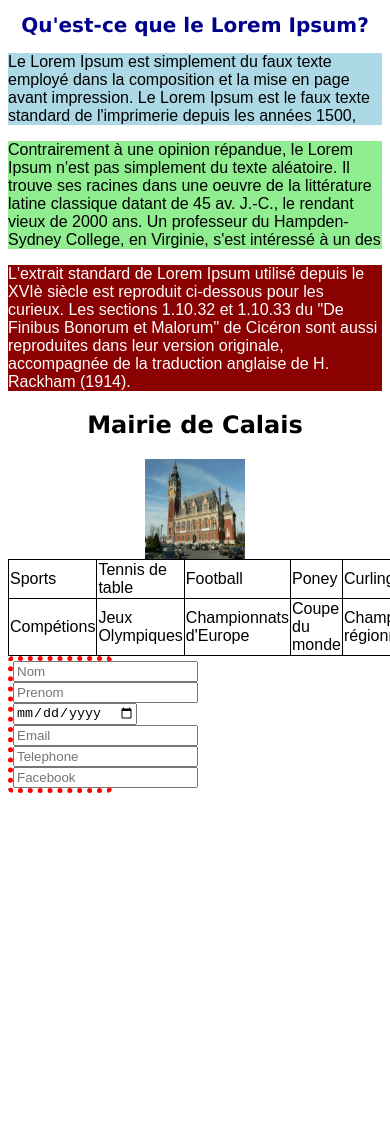
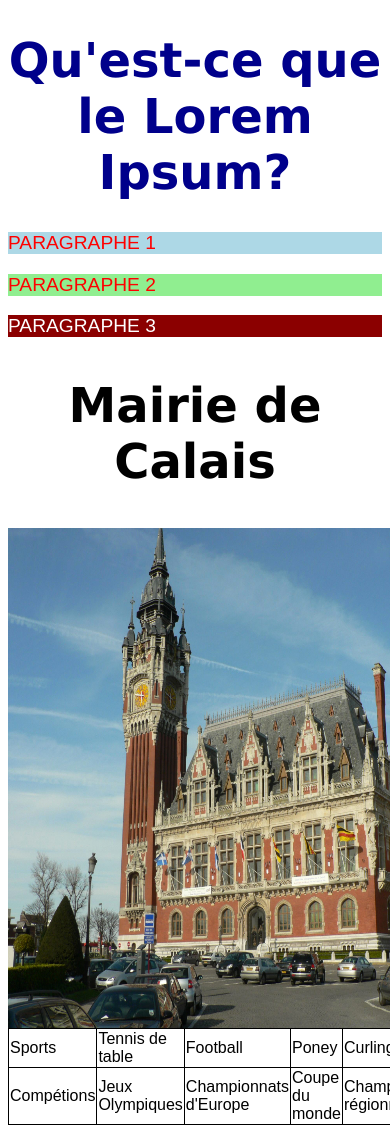
Before and after one commit to Zentacolada/AppliWeb1, a plain HTML site: page tp2/index.html in a window 390 px wide. Shown: the top 1128 px of the page. Before the commit the page ends 844 px from the top, so only its background shows below. Drawn offline with Linux system fonts and the light colour scheme.

Commit message:
le desespoir

```diff
--- a/tp2/css/style.css
+++ b/tp2/css/style.css
@@ -1,16 +1,24 @@
-
+/*----------------------Général--------------*/
 body {
 	font-family : arial;
 	color: black;
 }
-
+strong{
+    font-size:1.5em;
+}
+/*----------------------Titres--------------*/
 h1{
 	font-family : verdana;
-	font-size :20px;
+	font-size :3em;
 	color: darkblue;
 	text-align:center;
 }
-
+h2{
+	font-family : verdana;
+	text-align:center;
+    font-size:3em;
+}
+/*----------------------Paragraphes--------------*/
 .p1{
 	background-color : lightblue;
 }
@@ -21,6 +29,14 @@ h1{
 	background-color : darkred;
 	color:white;
 }
+/*----------------------Images--------------*/
+div.imgcalais #calais{
+	display:block;
+	margin:auto;
+	height:500px;
+	width:500px;
+}
+/*----------------------Tableaux--------------*/
 table
 {
     border-collapse: collapse;
@@ -30,62 +46,19 @@ td, th
     border: 1px solid black;
 }
 
-div.imgcalais #calais{
-	display:block;
-	margin:auto;
-	height:500px;
-	width:500px;
-}
-h2{
-	font-family : verdana;
-	text-align:center;
-}
 
-form{
-	display:block;
-	text-align:center;
-	border-style:dotted;
-	border-color:red;
-	border-width:5px 5px 5px 5px;
-	border-radius:5px;
-}
+/*----------------------Formulaires--------------*/
 
-@media (min-width:768px) and (max-width:979px) {
-    form{
-        height:25%;
-        width:25%;
-    }
 
-    div.imgcalais #calais{
-        display:block;
-        margin:auto;
-        height:400px;
-        width:400px;
+
+
+/*----------------MQ------------*/
+
+@media all and (max-width: 500px)
+{
+    p{
+        color: red;
+        background-color: black;
+        font-size: 1.2em;
     }
 }
-
-@media (min-width:481px) and (max-width:767px) {
-    form{
-        height:25%;
-        width:25%;
-    }
-    div.imgcalais #calais{
-        display:block;
-        margin:auto;
-        height:250px;
-        width:250px;
-    }
-}
-
-@media	(max-width:480px) {
-    form{
-        height:25%;
-        width:25%;
-    }
-    div.imgcalais #calais{
-        display:block;
-        margin:auto;
-        height:100px;
-        width:100px;
-    }
-}
--- a/tp2/index.html
+++ b/tp2/index.html
@@ -9,18 +9,16 @@
 
  <body>
 	 <h1>Qu'est-ce que le Lorem Ipsum?</h1>
-	 <p class = "p1">Le Lorem Ipsum est simplement du faux texte employé dans la composition et la mise en page avant impression. Le Lorem Ipsum est le faux texte standard de l'imprimerie depuis les années 1500, </p>
+	 <p class = "p1">PARAGRAPHE 1</p>
 
-	 <p class ="p2">Contrairement à une opinion répandue, le Lorem Ipsum n'est pas simplement du texte aléatoire. Il trouve ses racines dans une oeuvre de la littérature latine classique datant de 45 av. J.-C., le rendant vieux de 2000 ans. Un professeur du Hampden-Sydney College, en Virginie, s'est intéressé à un des </p>
+	 <p class ="p2">PARAGRAPHE 2 </p>
 
-	 <p class = "p3">L'extrait standard de Lorem Ipsum utilisé depuis le XVIè siècle est reproduit ci-dessous pour les curieux. Les sections 1.10.32 et 1.10.33 du "De Finibus Bonorum et Malorum" de Cicéron sont aussi reproduites dans leur version originale, accompagnée de la traduction anglaise de H. Rackham (1914).</p>
+	 <p class = "p3">PARAGRAPHE 3</p>
 
 	<div class="imgcalais">
 		<h2>Mairie de Calais</h2>
 		<img  id="calais" alt="Photo de la mairie de Calais" src="img/calais.jpg"/>
 	</div>
-
-
 
      <table>
          <tr>
@@ -43,16 +41,12 @@
         </tr>
      </table>
 
-
-
-
 	<form>
-		<input type="text" name="nom" placeholder="Nom"/>
-		<input type="text" name="prenom" placeholder="Prenom"/>
-		<input type="date" name="naissance" placeholder="Date de naissance"/>
-		<input type="email" name="email" placeholder="Email"/>
-		<input type="tel" name="tel" placeholder="Telephone"/>
-		<input type="url" name="fb" placeholder="Facebook"/>
+        <div class ="prenom"><label for="prenom"><h2>Prenom :</h2></label><input type="text" name="prenom" placeholder="Prenom"/></div>
+        <br><div class ="date"><label for="date"><h2>Date :</h2></label> <input type="date" name="naissance" placeholder="Date de naissance"/></div>
+       <br> <div class="email"><label for="email"><h2>Email :</h2></label><input type="email" name="email" placeholder="Email"/></div>
+        <br><div class="tel"><label for="tel"><h2>Tel :</h2></label><input type="tel" name="tel" placeholder="Telephone"/></div>
+        <br><div class="url"><label for="url"><h2>URL :</h2></label><input type="url" name="fb" placeholder="Facebook"/></div>
 	</form>
  </body>
 </html>
```
